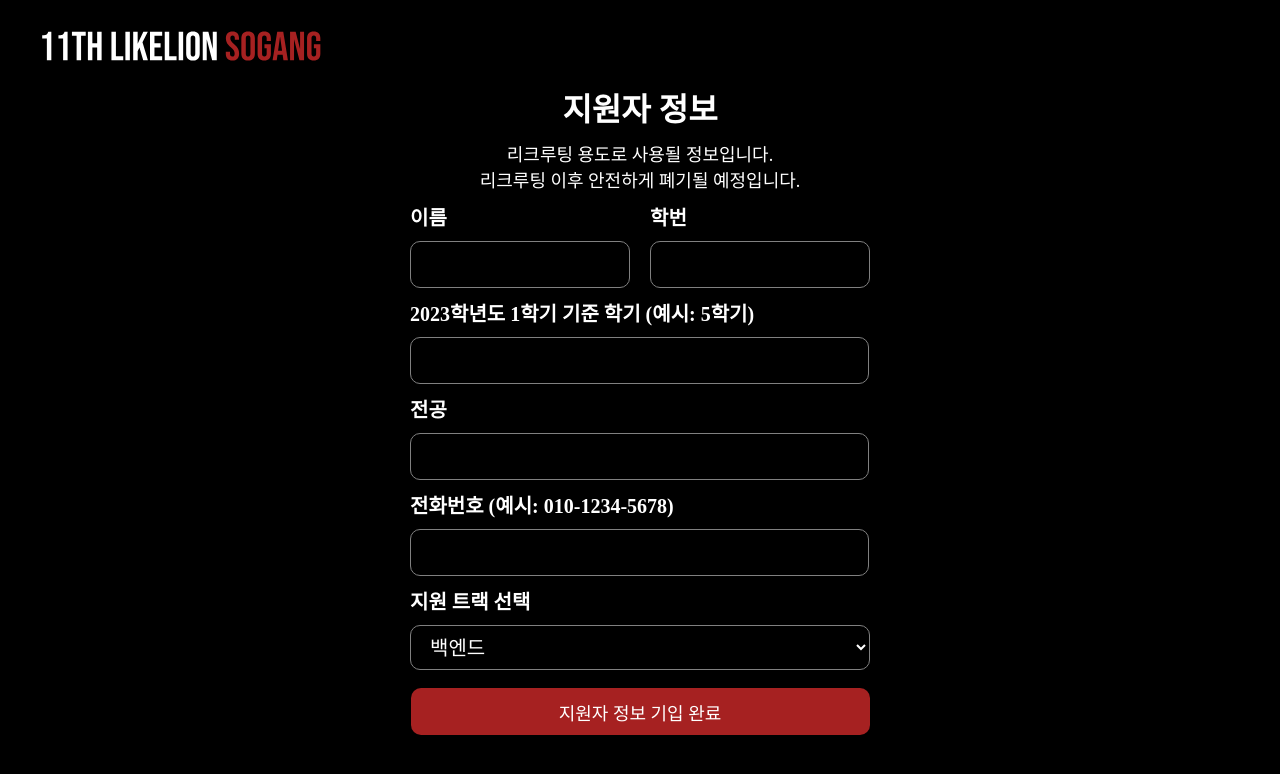
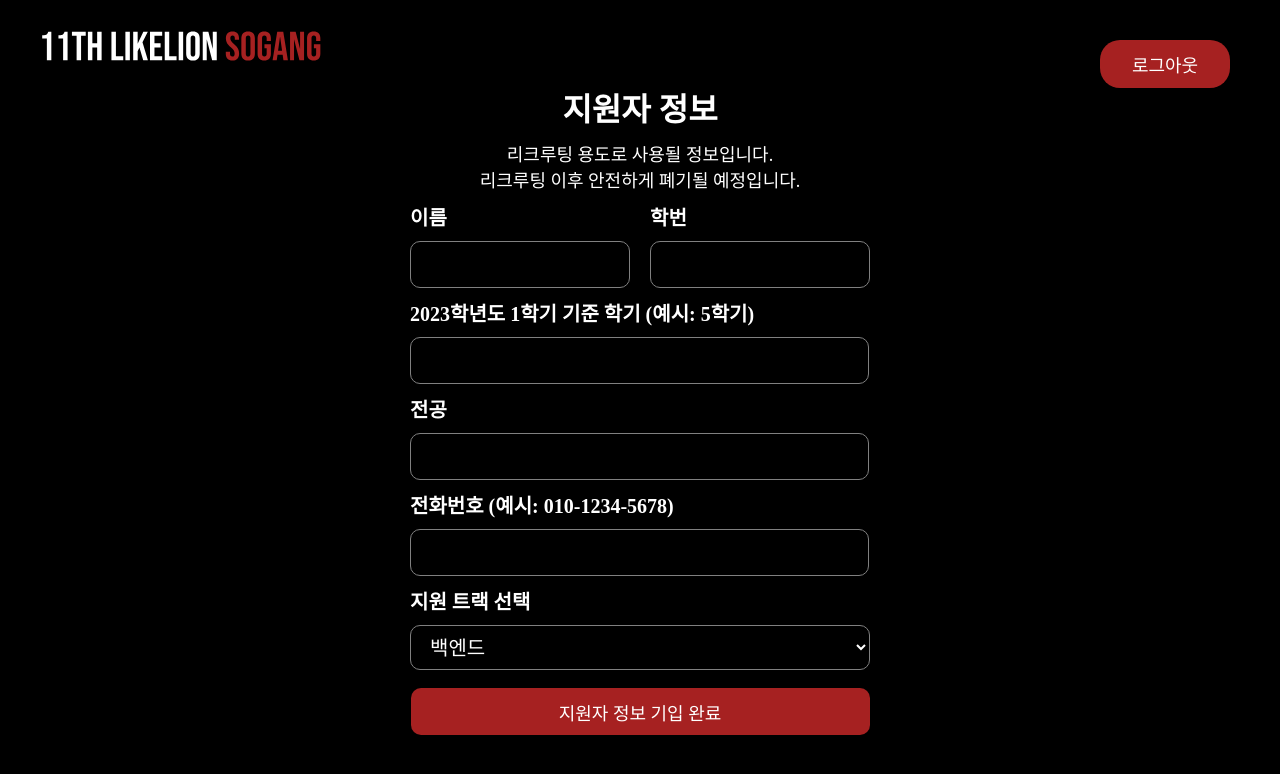
Before and after one commit to Applion-11th/Applion-Client, a React (Create React App) app: page /info in a window 1280 px wide. Shown: the top 774 px of the page. Built offline with nearby package versions, Linux system fonts and the light colour scheme; sample sign-in values are in the browser's storage; a web font is replaced by a local one.

Commit message:
feat: add logout and redirection upon logout

```diff
--- a/src/components/Header/index.js
+++ b/src/components/Header/index.js
@@ -1,6 +1,6 @@
 import logo from "../../assets/logo.svg";
 import styled from "styled-components";
-import { Space } from "../atoms";
+import { Space, Button } from "../atoms";
 import { useNavigate } from "react-router-dom";
 
 export const Header = () => {
@@ -10,8 +10,21 @@ export const Header = () => {
     navigate("/");
   };
 
+  const handleLogout = () => {
+    localStorage.removeItem("access_token");
+    gotoMain();
+  };
+
   return (
     <>
+      {localStorage.getItem("access_token") ? (
+        <ButtonContainer onClick={handleLogout}>
+          <Button text="로그아웃" fontSize="18px" width="130px" height="48px" borderRadius="20px" />
+        </ButtonContainer>
+      ) : (
+        <></>
+      )}
+
       <Space height="22px" />
       <Flex>
         <Space margin="0px 42px 0px 0px" />
@@ -36,3 +49,10 @@ const Flex = styled.div`
 const Click = styled.div`
   cursor: pointer;
 `;
+
+const ButtonContainer = styled.div`
+  top: 40px;
+  right: 50px;
+  position: fixed;
+  z-index: 10;
+`;
--- a/src/pages/Login.js
+++ b/src/pages/Login.js
@@ -3,14 +3,21 @@ import styled from "styled-components";
 import { BsFillChatFill } from "react-icons/bs";
 import { useNavigate } from "react-router-dom";
 import axios from "axios";
-import { useState } from "react";
+import { useState, useEffect } from "react";
 
 const Login = () => {
   const [info, setInfo] = useState({
     email: "",
     pw: "",
   });
+
   const navigate = useNavigate();
+
+  useEffect(() => {
+    if (localStorage.getItem("access_token")) {
+      navigate("/apply");
+    }
+  });
 
   const goToRegister = () => {
     navigate("/register");
```
